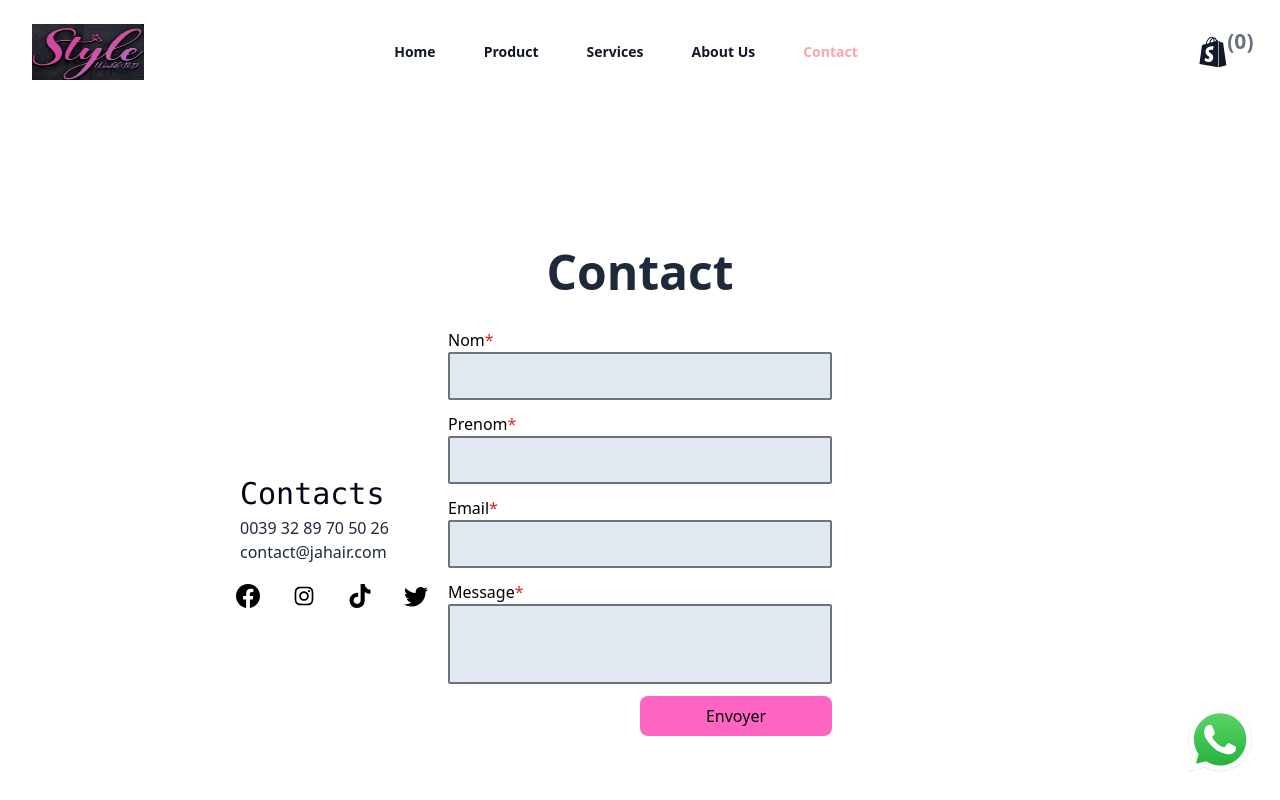
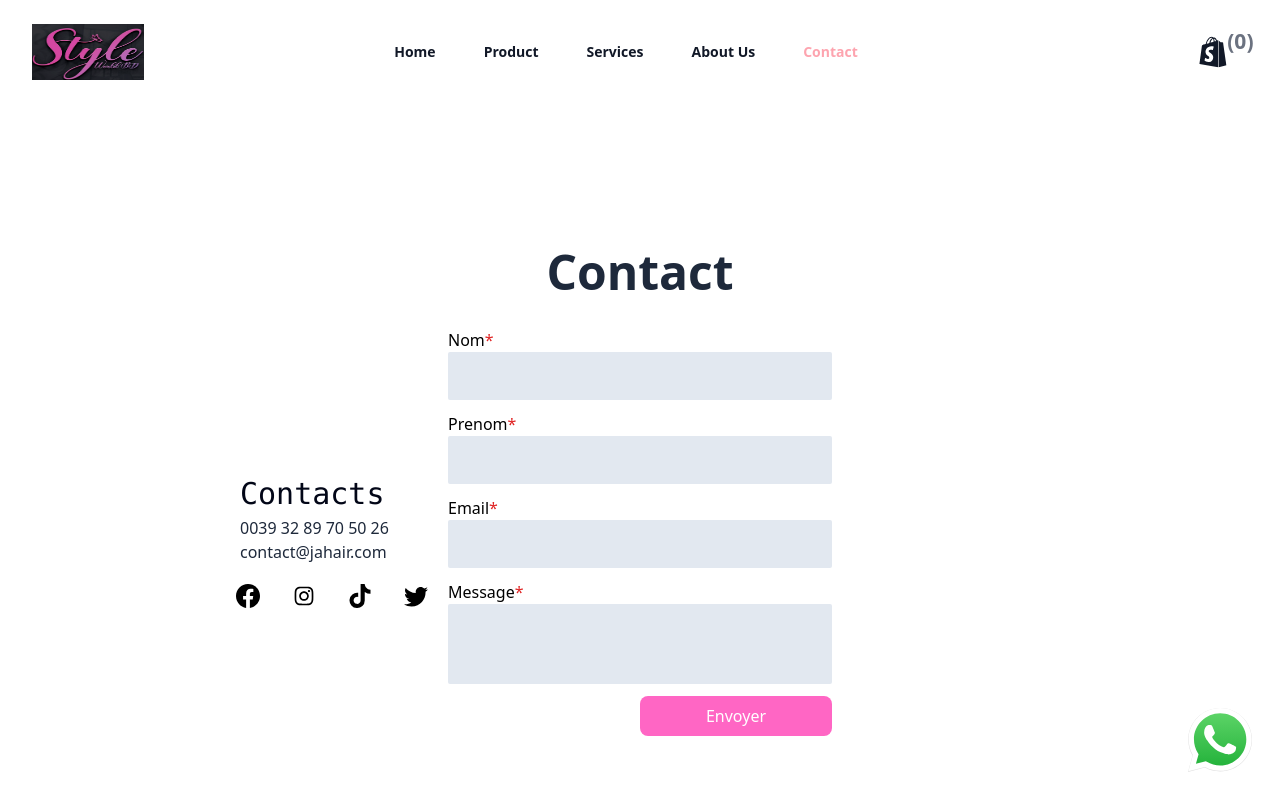
Before and after one commit to takamdev/jahair, a React (Vite) app: page /contact in a window 1280 px wide. Shown: the top 800 px of the page. Built offline with nearby package versions, Linux system fonts and the light colour scheme.

Commit message:
update css

```diff
--- a/src/index.css
+++ b/src/index.css
@@ -14,6 +14,7 @@
   }
   .btn{
     background-color: #ff66c4;
+    color: white;
   }
 @media screen and (min-width:650px){
   .add-card{
@@ -24,15 +25,14 @@
     opacity: 1;
    }
 }
-
 .labelClass{
   @apply self-start mt-3 ;
 }
 .inputClass{
-  @apply w-full border-solid border-2 bg-slate-200  p-2 outline-none  rounded-sm h-12;
+  @apply w-full   bg-slate-200  p-2 focus:ring-0 focus:border-0 border-0 rounded-sm h-12;
 }
 .textareaClass{
-  @apply w-full border-solid border-2  bg-slate-200 p-2 outline-none rounded-sm h-20 resize-none
+  @apply w-full bg-slate-200 p-2 focus:ring-0 focus:border-0 border-0 rounded-sm h-20 resize-none
 }
 
 .bordureFooter{
```
